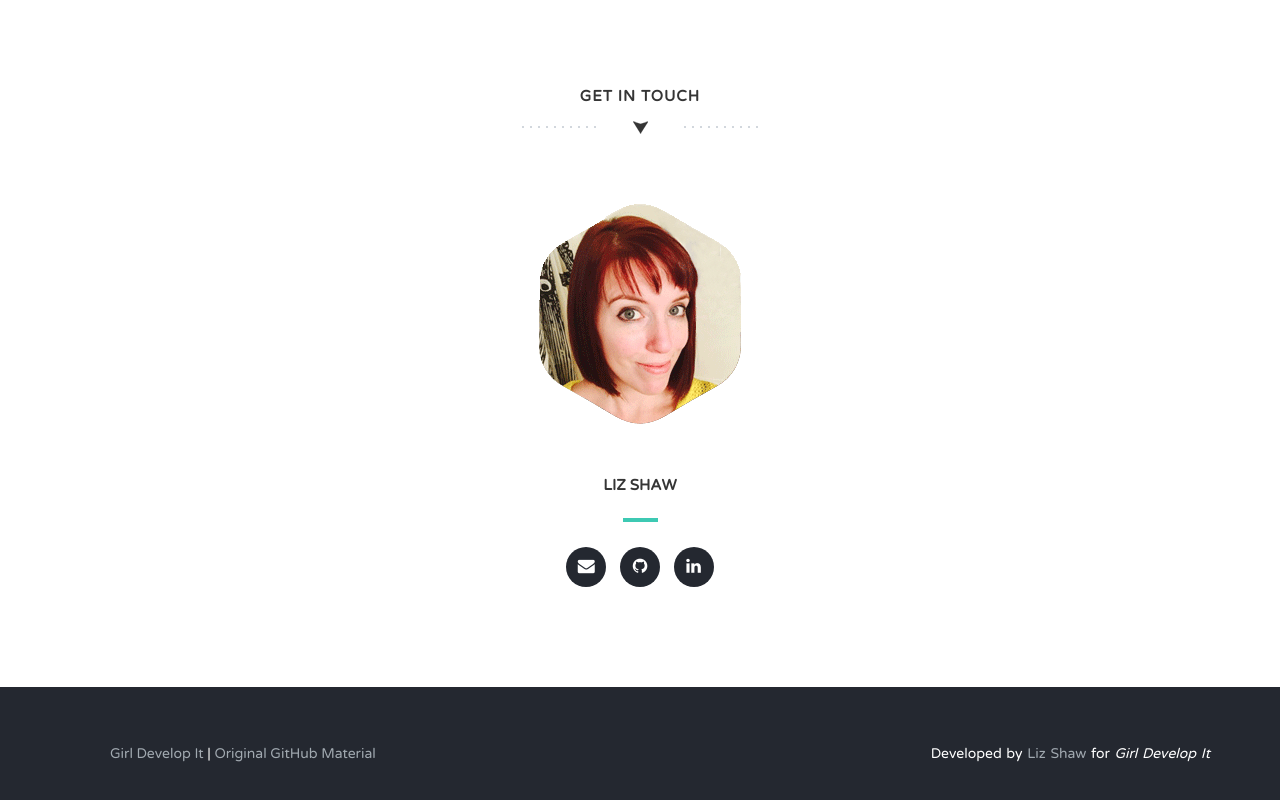
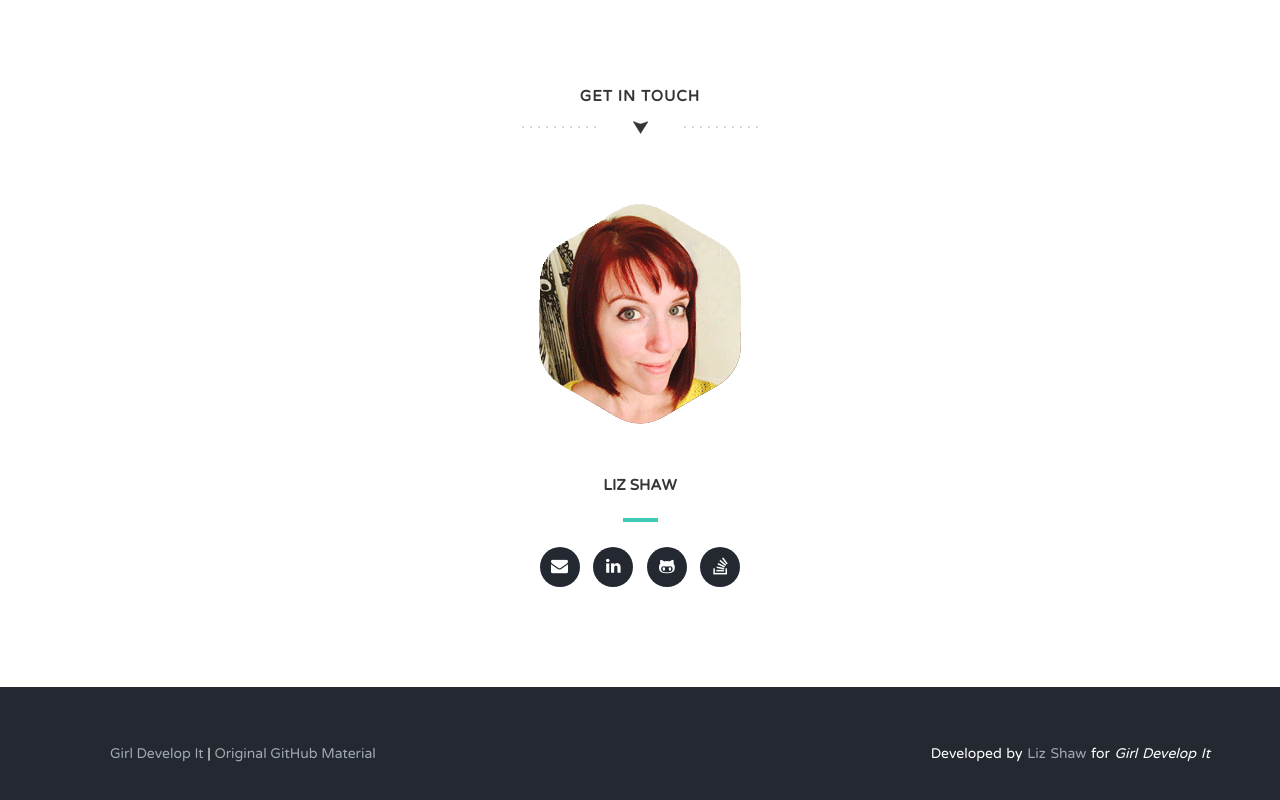
Before and after one commit to anythingcodes/anythingcodes.github.io, a plain HTML site: page index.html in a window 1280 px wide. Shown: the part 2496-3296 px from the top of the page. Drawn offline with nearby package versions, Linux system fonts and the light colour scheme.

Commit message:
Update contact icons

```diff
--- a/index.html
+++ b/index.html
@@ -140,12 +140,10 @@
                         <h2>Liz Shaw</h2>
                         <div class="social">
                             <ul class="social-buttons">
-                                <li><a href="mailto:lshaw@medtouch.com" class="social-btn"><i class="fa fa-envelope"></i></a>
-                                </li>
-                                <li><a href="http://github.com/lizhelene" target="_blank" class="social-btn"><i class="fa fa-github"></i></a>
-                                </li>
-                                <li><a href="http://linkedin.com/in/lizhelene" target="_blank" class="social-btn"><i class="fa fa-linkedin"></i></a>
-                                </li>
+                                <li><a href="mailto:lshaw@medtouch.com" class="social-btn"><i class="fa fa-envelope"></i></a></li>
+                                <li><a href="http://linkedin.com/in/lizhelene" target="_blank" class="social-btn"><i class="fa fa-linkedin"></i></a></li>
+								<li><a href="http://github.com/lizhelene" target="_blank" class="social-btn"><i class="fa fa-github-alt"></i></a></li>
+                                <li><a href="http://stackoverflow.com/users/5183746/anythingcodes?tab=profile" target="_blank" class="social-btn"><i class="fa fa-stack-overflow"></i></a></li>
                             </ul>
                         </div>
                     </div>
```
